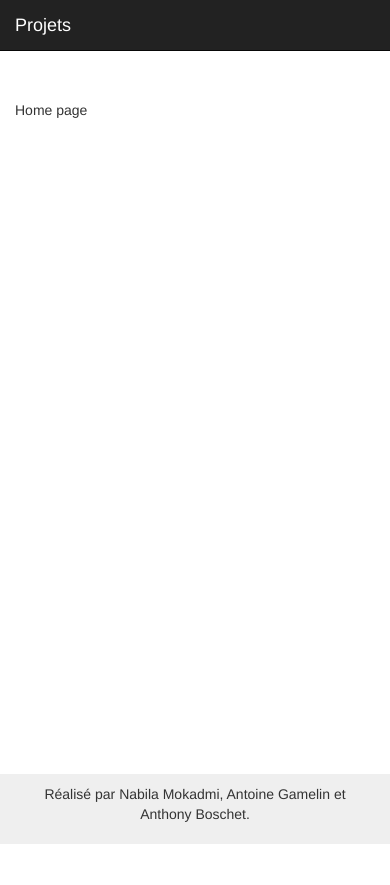
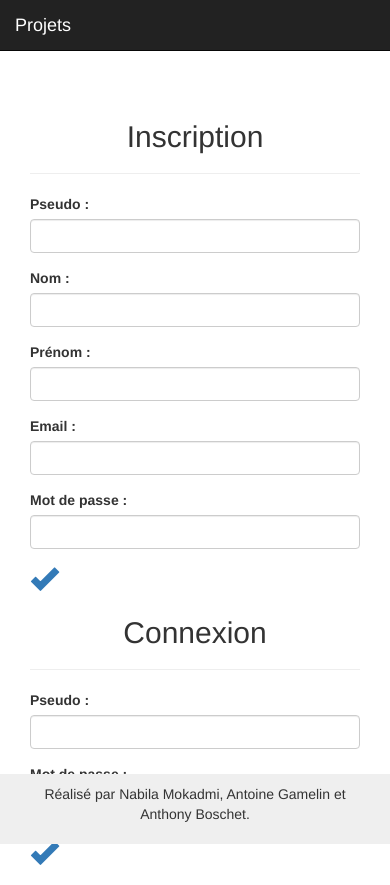
Before and after one commit to aboschet/CDP-GMB-dev, a PHP site: page / in a window 390 px wide. Before the commit the page ends 844 px from the top, so only its background shows below. Run offline with PHP 8.4, Linux system fonts and the light colour scheme.

Commit message:
Première version de la vue du formulaire d'inscription

```diff
--- a/src/web/app/Views/guest_home.php
+++ b/src/web/app/Views/guest_home.php
@@ -1 +1,84 @@
-Home page
+ <div class="col-md-6">
+
+  <h2  style="text-align:center">Inscription</h2>
+  <hr />
+   <form class="form-horizontal">
+
+    <div class="form-group">
+      <label class="control-label col-sm-2" >Pseudo :</label>
+      <div class="col-sm-10">
+        <input class="form-control" id="pseudo" placeholder="">
+      </div>
+    </div>
+
+     <div class="form-group">
+      <label class="control-label col-sm-2" >Nom :</label>
+      <div class="col-sm-10">
+        <input class="form-control" id="nom" placeholder="">
+      </div>
+    </div>
+
+     <div class="form-group">
+      <label class="control-label col-sm-2" >Prénom :</label>
+      <div class="col-sm-10">
+        <input class="form-control" id="prenom" placeholder="">
+      </div>
+    </div>
+
+     <div class="form-group">
+      <label class="control-label col-sm-2" >Email :</label>
+      <div class="col-sm-10">
+        <input class="form-control" id="email" placeholder="">
+      </div>
+    </div>
+
+    <div class="form-group">
+      <label class="control-label col-sm-2" >Mot de passe :</label>
+      <div class="col-sm-10">
+        <input class="form-control" id="motDePasse" placeholder="">
+      </div>
+    </div>
+
+
+    <div class="form-group">
+      <div class="col-sm-offset-6 col-sm-10">
+       <a href="#">
+          <span class="glyphicon glyphicon-ok" style="font-size: 2em"></span>
+        </a>
+      </div>
+    </div>
+
+  </form>
+</div>
+
+
+<div class="col-md-6">
+
+  <h2  style="text-align:center">Connexion</h2>
+<hr />
+   <form class="form-horizontal">
+
+    <div class="form-group">
+      <label class="control-label col-sm-2" >Pseudo :</label>
+      <div class="col-sm-10">
+        <input class="form-control" id="pseudo" placeholder="">
+      </div>
+    </div>
+
+    <div class="form-group">
+      <label class="control-label col-sm-2" >Mot de passe :</label>
+      <div class="col-sm-10">
+        <input class="form-control" id="motDePasse" placeholder="">
+      </div>
+    </div>
+
+
+    <div class="form-group">
+      <div class="col-sm-offset-6 col-sm-10">
+       <a href="#">
+          <span class="glyphicon glyphicon-ok" style="font-size: 2em"></span>
+        </a>
+      </div>
+    </div>
+  </form>
+</div>
```
